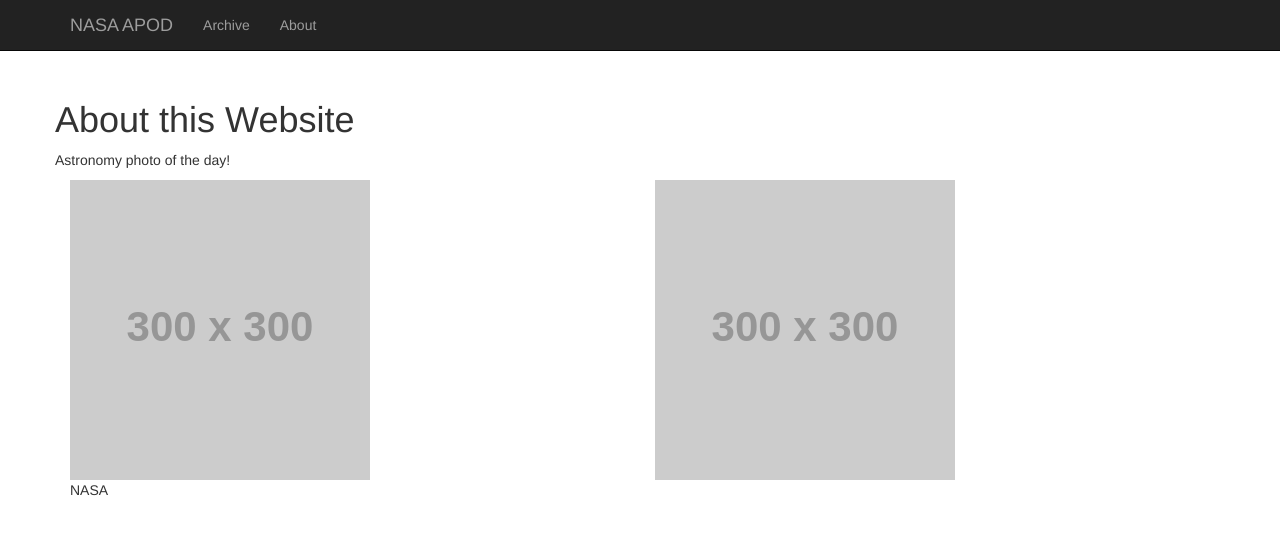
After one commit to j127/apod-nasa, a Flask app: page /about in a window 1280 px wide. The commit adds this page. Shown: the top 535 px of the page. Run offline with Flask 2, Linux system fonts and the light colour scheme; grey boxes labelled with a size stand in for pictures from a placeholder-image service; parts of the project's set-up code (start-up, migrations or seed data) failed here and were passed over; some libraries are stand-ins or nearby versions.

Commit message:
Add about page. Comments. Minor updates.

```diff
--- a/app/apod/__init__.py
+++ b/app/apod/__init__.py
@@ -4,8 +4,8 @@
 # from .views.admin import AdminIndexView
 import mongoengine
 
-# Import
 def register_blueprints(app_instance):
+    """This function prevents circular imports."""
     from .views.pages import pages_bp
     from .views.pictures import pictures_bp
 
@@ -15,7 +15,7 @@
 
 app = Flask(__name__, instance_relative_config=True)
 
-# From default to overrideen
+# From default to overridden
 app.config.from_object('config.default')
 app.config.from_pyfile('config.py')
 app.debug = True
--- a/app/apod/templates/includes/navbar.html
+++ b/app/apod/templates/includes/navbar.html
@@ -13,9 +13,7 @@
         <div class="navbar-collapse collapse navbar-inverse-collapse">
             <ul class="nav navbar-nav">
                 <li><a href="/apod/archivepix.html">Archive</a></li>
-                <li><a href="#">Page 2</a></li>
-                <li><a href="#">Page 3</a></li>
-                <li><a href="#">Page 4</a></li>
+                <li><a href="/about">About</a></li>
             </ul>
             <ul class="nav navbar-nav navbar-right">
             </ul>
--- /dev/null
+++ b/app/apod/templates/pages/about.html
@@ -0,0 +1,15 @@
+{% extends 'layouts/base.html' %}
+
+{% block content %}
+<section class="container">
+    <div class="row">
+        <h1>{{ data.title }}</h1>
+        <p>Astronomy photo of the day!</p>
+    </div>
+    <div class="row">
+        <div class="col-sm-6"><img src="http://placehold.it/300x300.png?text=Jesse" alt="Jesse"/></div>
+        <div class="col-sm-6"><img src="http://placehold.it/300x300.png?text=Josh" alt="Josh"/></div>
+    </div>
+
+</section>
+{% endblock %}
--- a/app/apod/views/image_redirector.py
+++ b/app/apod/views/image_redirector.py
@@ -5,4 +5,5 @@
 
 @redirect_bp.route('/<img_path>')
 def img_redirect(img_path):
+    """Redirects the image URLs from the old site to the new locations in the Flask app."""
     return redirect('/static/images/{}'.format(img_path))
--- a/app/apod/views/pages.py
+++ b/app/apod/views/pages.py
@@ -6,4 +6,13 @@
 
 @pages_bp.route('/')
 def index():
+    """Renders the homepage of the site."""
     return redirect('apod/astropix.html')
+
+@pages_bp.route('/about')
+def about():
+    """Renders the about page."""
+    data = {
+        'title': 'About this Website'
+    }
+    return render_template('pages/about.html', data=data)
```
Also changed, not shown: app/apod/views/pictures.py (+13 -6 lines), 1 other file.
